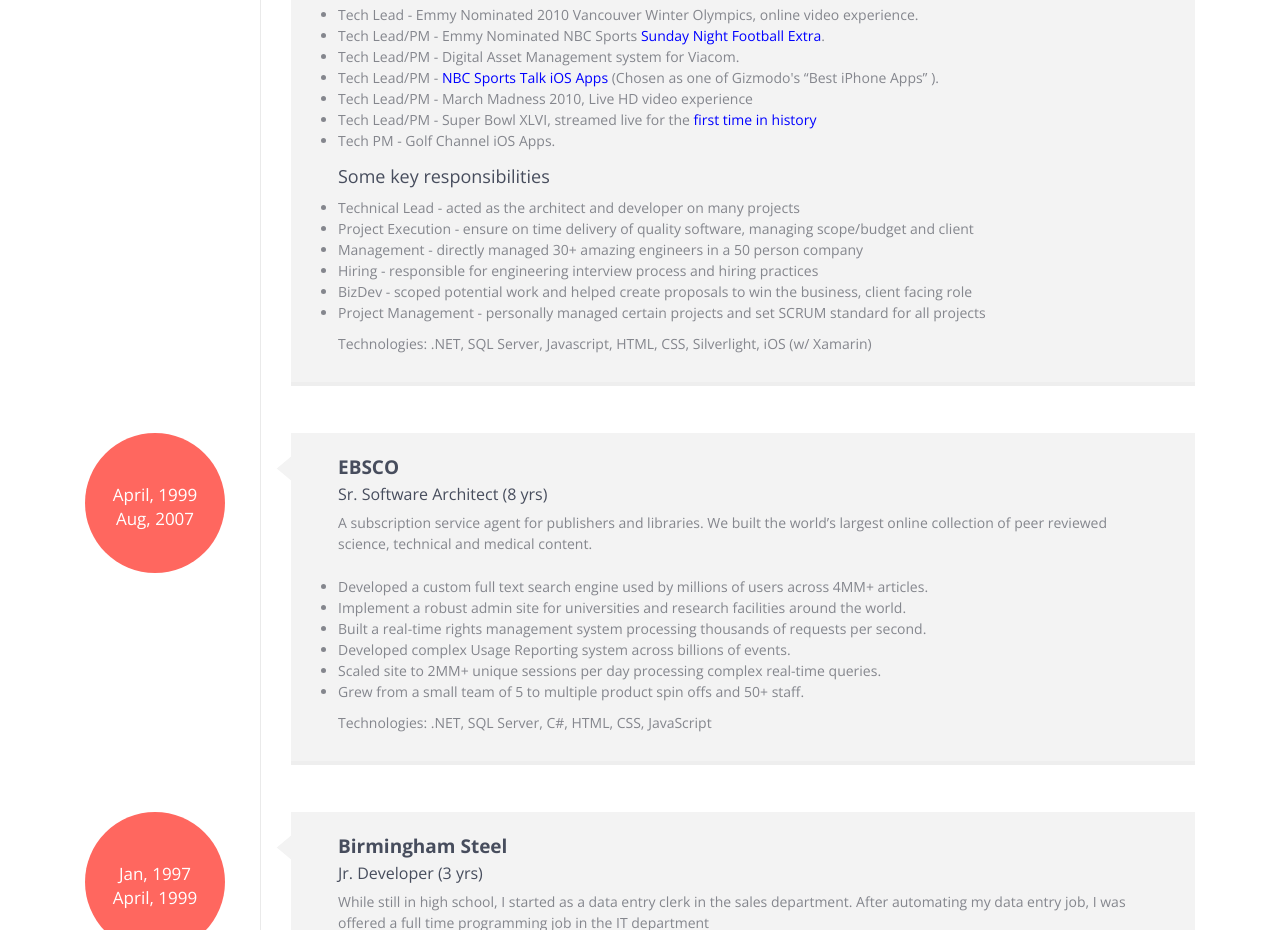
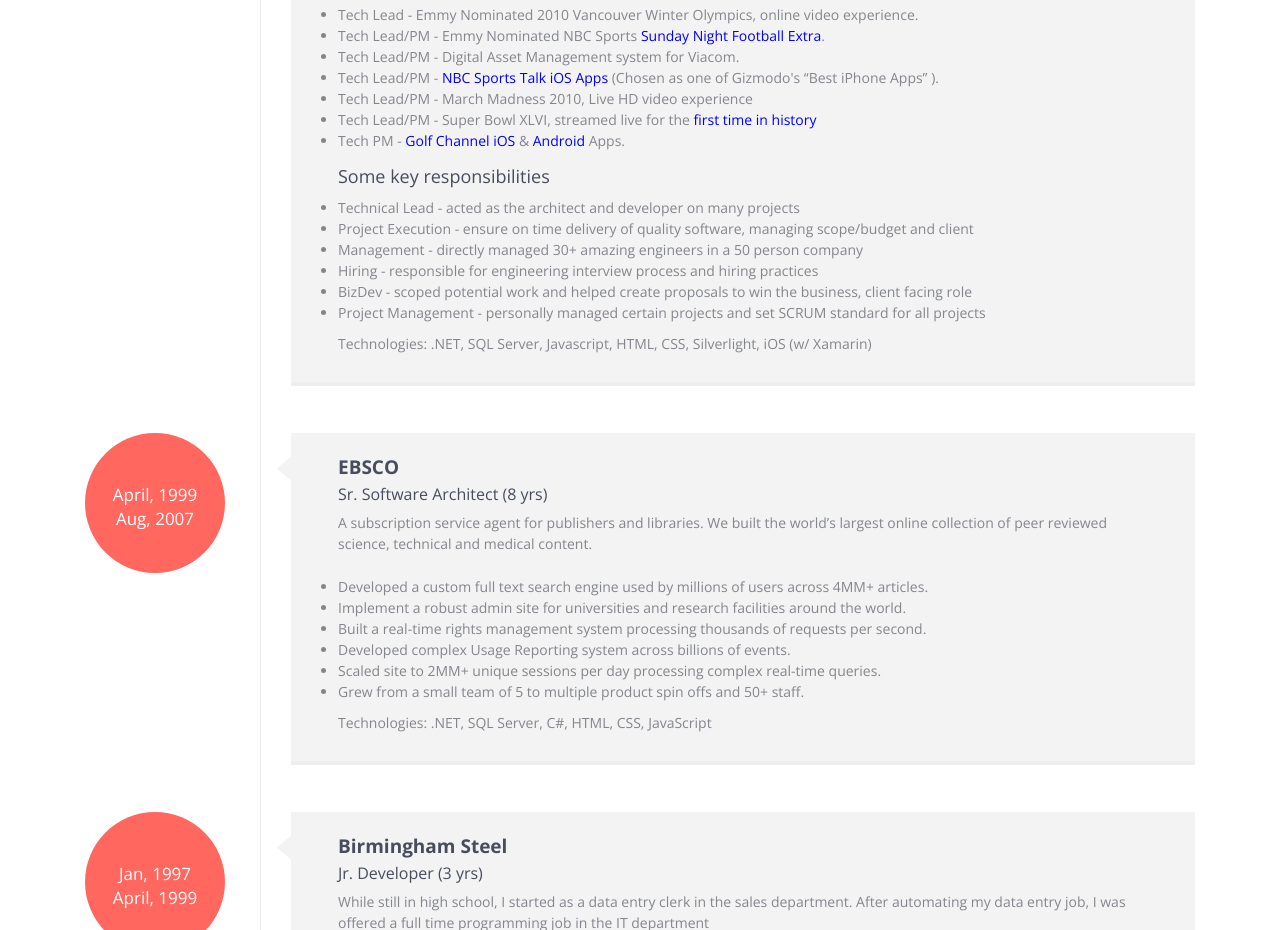
Before and after one commit to mikemoser/resume, a website: page index.html in a window 1280 px wide. Shown: the part 4040-4970 px from the top of the page. Drawn offline with nearby package versions, Linux system fonts and the light colour scheme.

Commit message:
added links to Golf;

```diff
--- a/index.html
+++ b/index.html
@@ -253,7 +253,7 @@
               <li>Tech Lead/PM - <a href="https://itunes.apple.com/us/app/nbc-sports-talk/id407853742?mt=8" >NBC Sports Talk iOS Apps</a> (Chosen as one of Gizmodo's “Best iPhone Apps” ).</li>
               <li>Tech Lead/PM - March Madness 2010, Live HD video experience </li>
               <li>Tech Lead/PM - Super Bowl XLVI, streamed live for the <a href="http://techcrunch.com/2012/02/05/first-legal-streaming-super-bowl-a-success-but-audience-still-denied-the-real-show/">first time in history</a></li>
-              <li>Tech PM - Golf Channel iOS Apps.</li>
+              <li>Tech PM - <a href="https://itunes.apple.com/us/app/golf-channel/id466053027?mt=8">Golf Channel iOS</a> & <a href="https://play.google.com/store/apps/details?id=com.myleaderboard.GolfChannel&hl=en">Android</a> Apps.</li>
             </ul>
 
             <h3>Some key responsibilities</h3>
```
